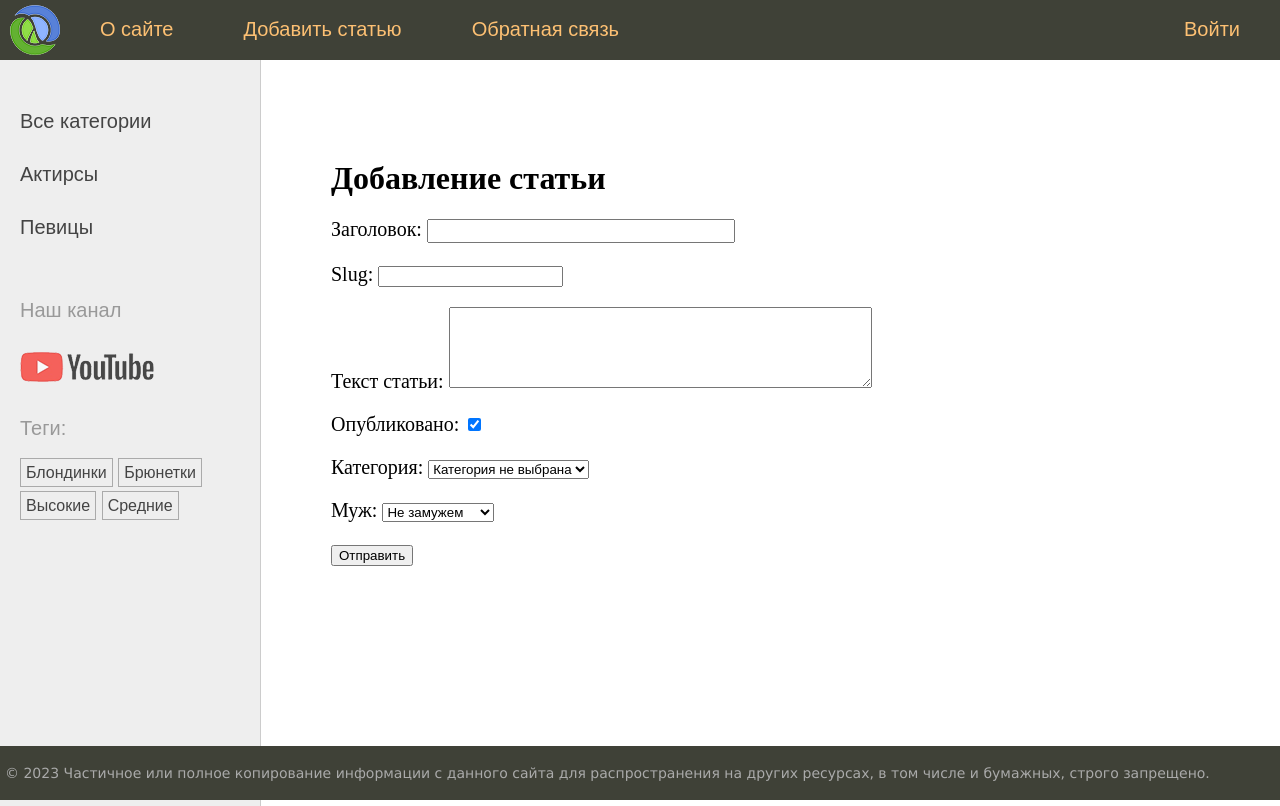
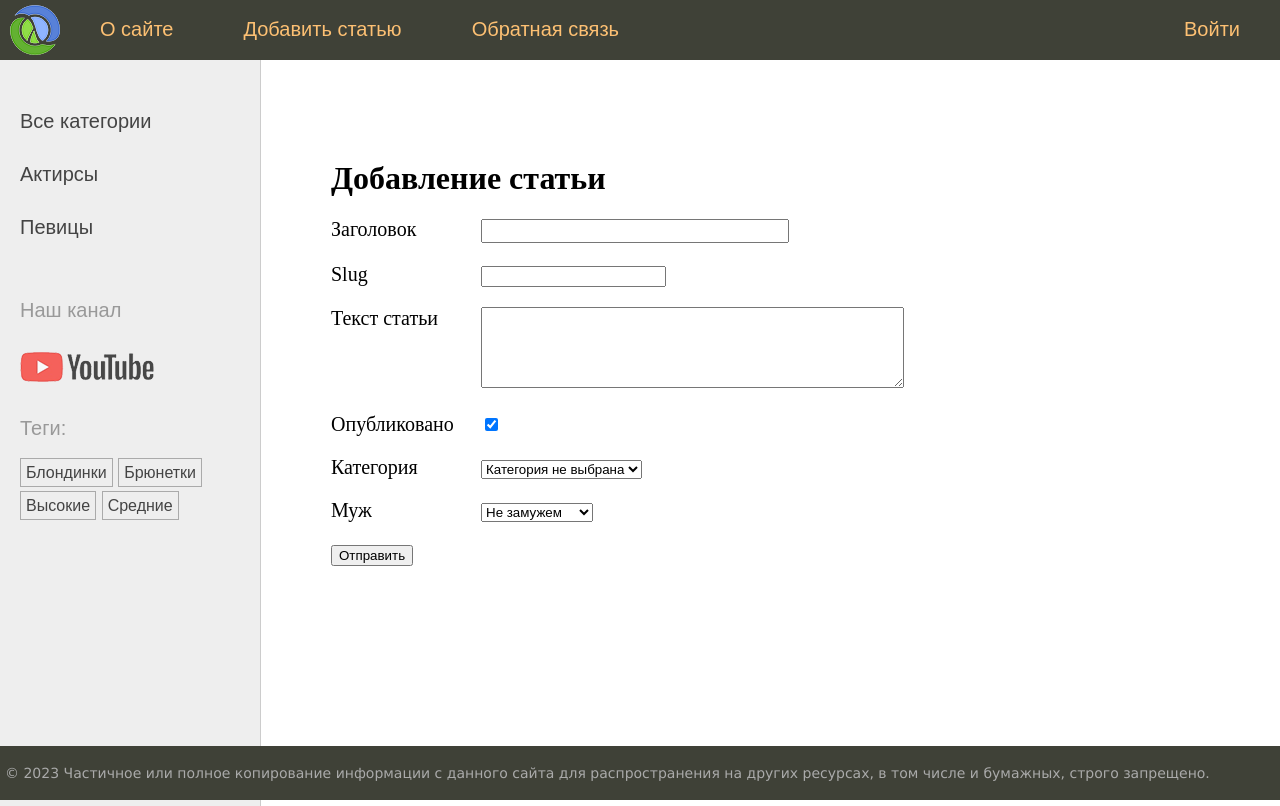
Before and after one commit to OlegAkifev/django_site, a Django app: page /addpage/ in a window 1280 px wide. Run offline with Django 4.2, Linux system fonts and the light colour scheme; data comes from the database, SQL or seed files in the repository; parts of the project's set-up code (start-up, migrations or seed data) failed here and were passed over.

Commit message:
refactor: -use for to show forms; add: -errors

```diff
--- a/sitewomen/women/templates/women/add_page.html
+++ b/sitewomen/women/templates/women/add_page.html
@@ -5,7 +5,16 @@
     <h1>{{ title }}</h1>
     <form action="" method="post">
         {% csrf_token %}
-        {{ form.as_p }}
+
+        <div class="form-error">{{ form.non_field_errors }}</div>
+
+        {% for f in form %}
+
+            <p><label class="form-label" for="{{ f.id_for_label }}">{{ f.label }}</label>{{ f }}</p>
+            <div class="form-error">{{ f.errors }}</div>
+
+        {% endfor %}
+
         <p><button type="submit">Отправить</button></p>
     </form>
 
```
